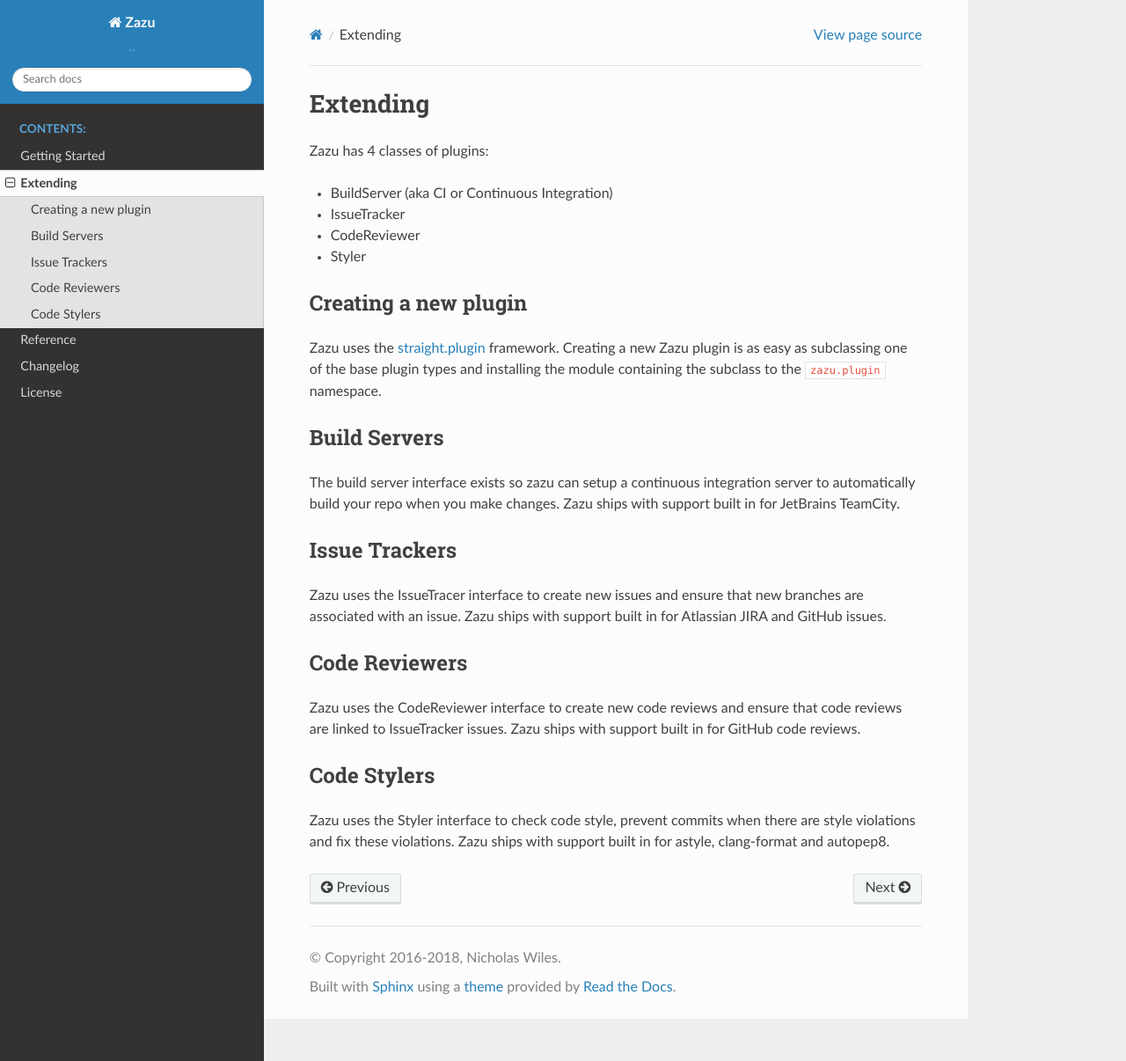
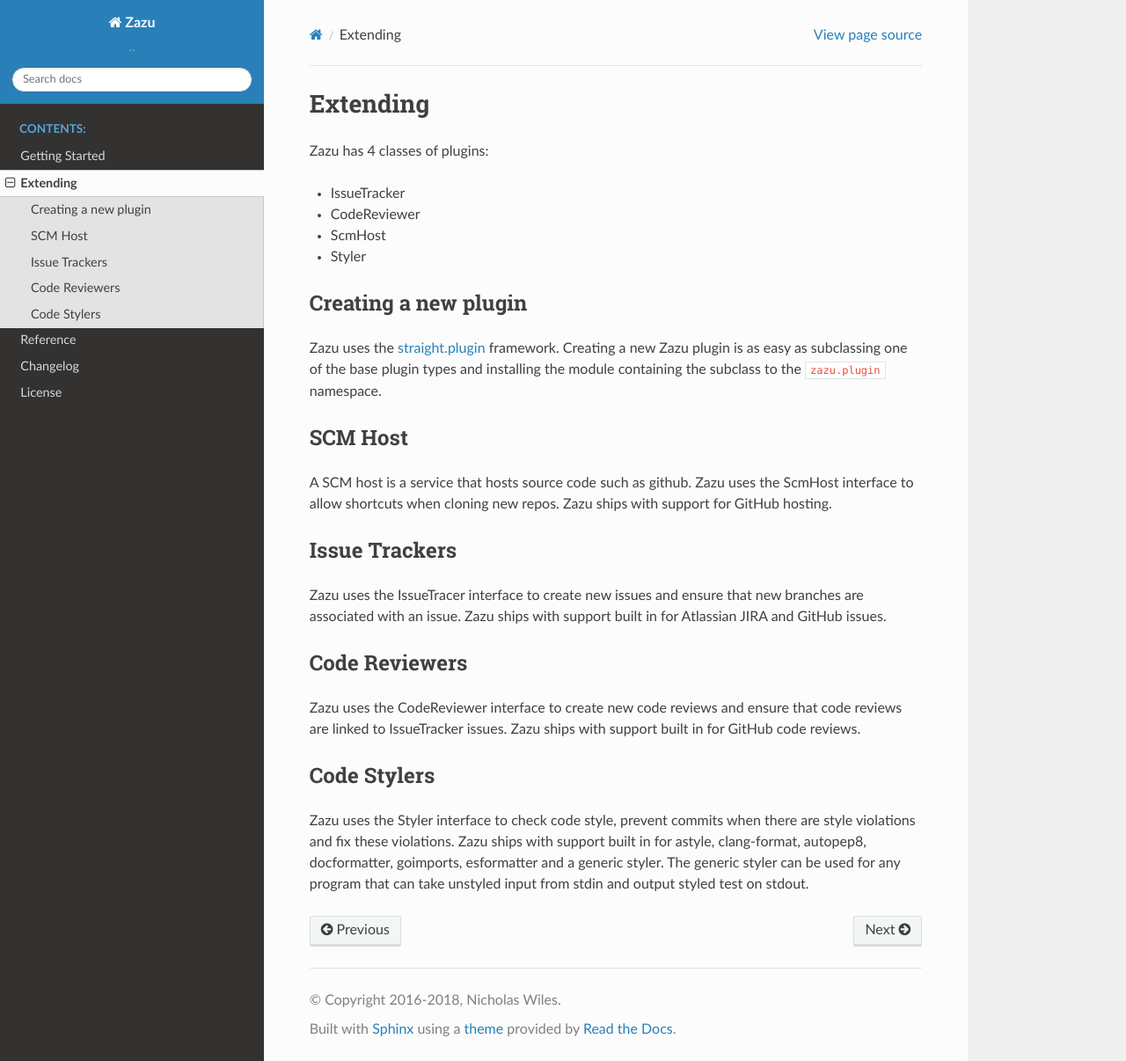
Before and after one commit to stopthatcow/zazu, a Sphinx documentation site: the page built from docs/extending.rst, in a window 1280 px wide and 1206 px high. Shown: the whole window at 88% size. Built offline with Sphinx 7.4.7 and the Read the Docs theme 2.0.0, drawn with Linux system fonts in a browser that asks for light colours; the version number is read from the project's files by our own code.

Commit message:
Fix reference to CI in extending.rst
(feature/135_fix_up_docs)

```diff
--- a/docs/extending.rst
+++ b/docs/extending.rst
@@ -3,9 +3,9 @@
 
 Zazu has 4 classes of plugins:
 
-- BuildServer (aka CI or Continuous Integration)
 - IssueTracker
 - CodeReviewer
+- ScmHost
 - Styler
 
 Creating a new plugin
@@ -14,11 +14,10 @@
 new Zazu plugin is as easy as subclassing one of the base plugin types and installing the module containing the subclass
 to the ``zazu.plugin`` namespace.
 
-Build Servers
--------------
-
-The build server interface exists so zazu can setup a continuous integration server to automatically build your repo when you make changes.
-Zazu ships with support built in for JetBrains TeamCity.
+SCM Host
+--------
+A SCM host is a service that hosts source code such as github. Zazu uses the ScmHost interface to allow shortcuts when cloning new repos.
+Zazu ships with support for GitHub hosting.
 
 
 Issue Trackers
@@ -38,4 +37,5 @@
 ------------
 
 Zazu uses the Styler interface to check code style, prevent commits when there are style violations and fix these violations.
-Zazu ships with support built in for astyle, clang-format and autopep8.
+Zazu ships with support built in for astyle, clang-format, autopep8, docformatter, goimports, esformatter and a generic styler.
+The generic styler can be used for any program that can take unstyled input from stdin and output styled test on stdout.
```
